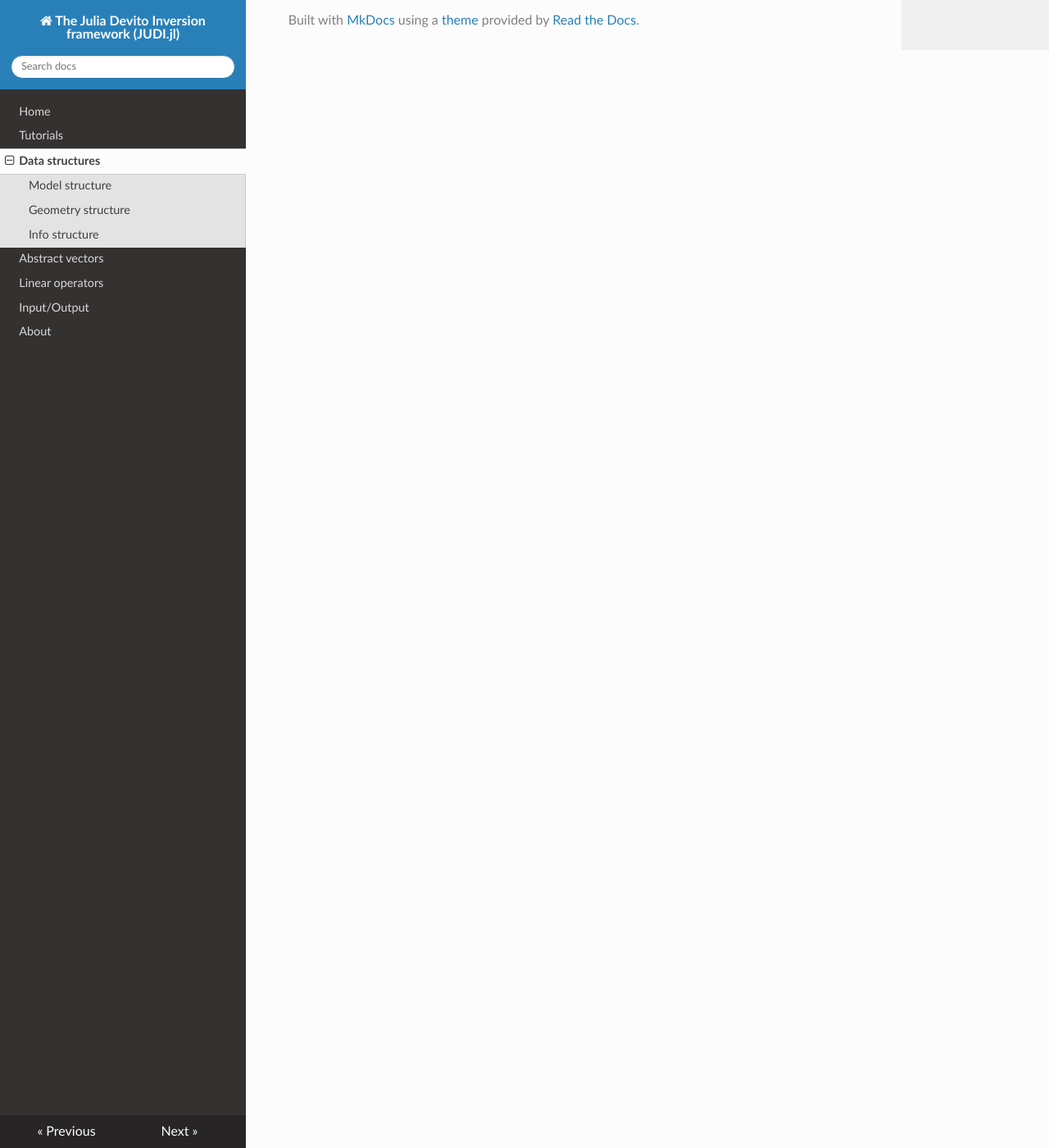
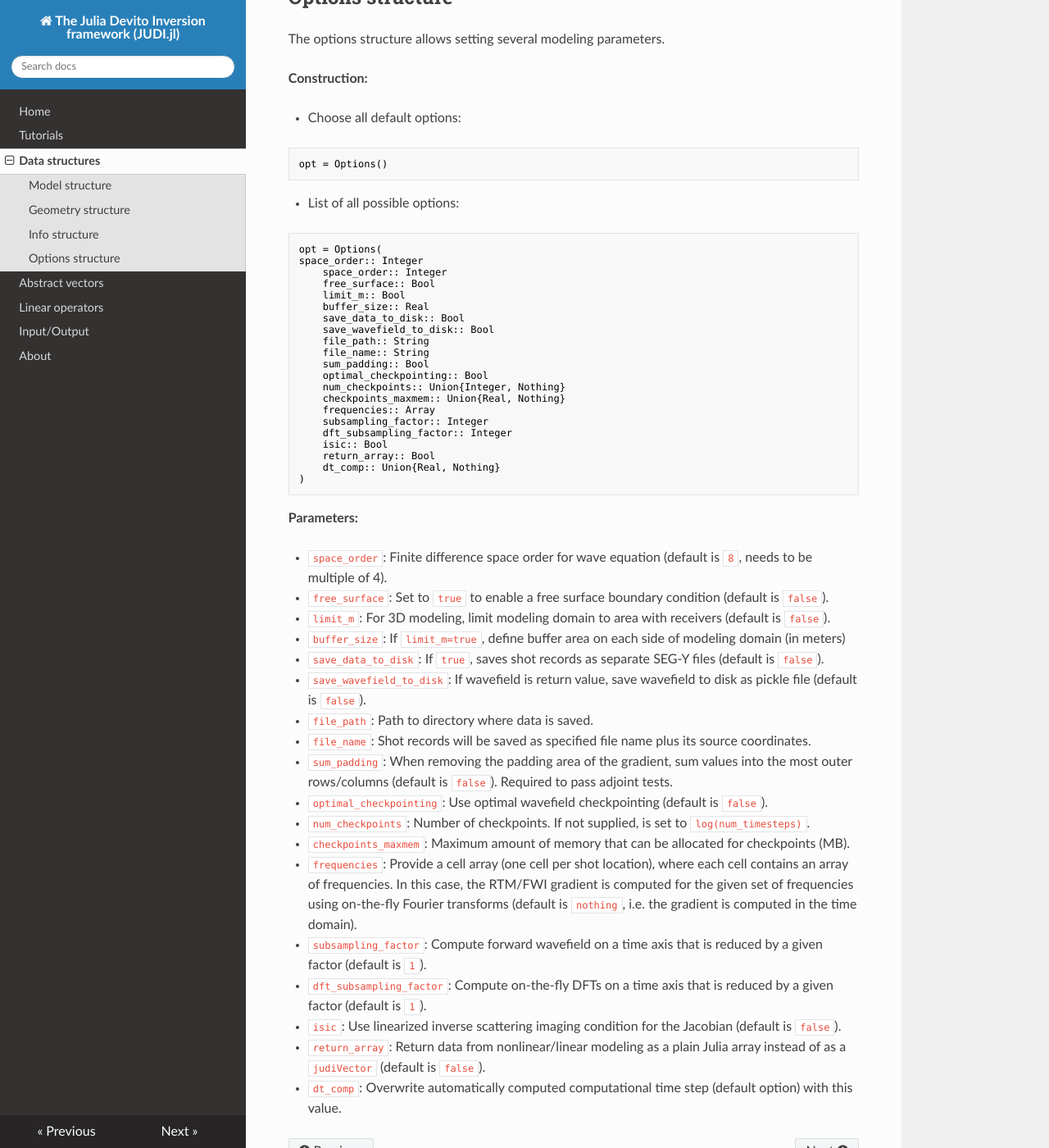
Before and after one commit to slimgroup/JUDI.jl, an MkDocs documentation site: the page built from docs/data_structures.md, in a window 1280 px wide and 1400 px high, scrolled down 2348 px. Shown: the whole window at 82% size. Built offline with MkDocs 1.6.1, drawn with Linux system fonts in a browser that asks for light colours; nearby versions of some CDN libraries; some of the changed text lies outside the part shown.

Commit message:
update docs

````diff
--- a/docs/data_structures.md
+++ b/docs/data_structures.md
@@ -88,6 +88,8 @@ geometry.xloc[i][j]
 
 The info structure contains some basic dimensionality information that needs to be available to any type of linear operator:
 
+**Construction:**
+
 ```julia
 info = Info(n, nsrc, nt)
 ```
@@ -107,3 +109,80 @@ nt = get_computational_nt(src_geometry, rec_geometry, model)
 ```
 
 where `src_geometry` is a `Geometry` object with the source geometry, `rec_geometry` is a `Geometry` object with the receiver geometry and `model` is a `Model` structure.
+
+
+## Options structure
+
+The options structure allows setting several modeling parameters.
+
+**Construction:**
+
+ * Choose all default options:
+
+```julia
+opt = Options()
+```
+
+ * List of all possible options:
+
+```julia
+opt = Options(
+space_order:: Integer
+    space_order:: Integer
+    free_surface:: Bool
+    limit_m:: Bool
+    buffer_size:: Real
+    save_data_to_disk:: Bool
+    save_wavefield_to_disk:: Bool
+    file_path:: String
+    file_name:: String
+    sum_padding:: Bool
+    optimal_checkpointing:: Bool
+    num_checkpoints:: Union{Integer, Nothing}
+    checkpoints_maxmem:: Union{Real, Nothing}
+    frequencies:: Array
+    subsampling_factor:: Integer
+    dft_subsampling_factor:: Integer
+    isic:: Bool
+    return_array:: Bool
+    dt_comp:: Union{Real, Nothing}
+)
+```
+
+**Parameters:**
+
+ * `space_order`: Finite difference space order for wave equation (default is `8`, needs to be multiple of 4).
+
+ * `free_surface`: Set to `true` to enable a free surface boundary condition (default is `false`).
+
+ * `limit_m`: For 3D modeling, limit modeling domain to area with receivers (default is `false`).
+
+ * `buffer_size`: If `limit_m=true`, define buffer area on each side of modeling domain (in meters)
+
+ * `save_data_to_disk`: If `true`, saves shot records as separate SEG-Y files (default is `false`).
+
+ * `save_wavefield_to_disk`: If wavefield is return value, save wavefield to disk as pickle file (default is `false`).
+
+ * `file_path`: Path to directory where data is saved.
+
+ * `file_name`: Shot records will be saved as specified file name plus its source coordinates.
+
+ * `sum_padding`: When removing the padding area of the gradient, sum values into the most outer rows/columns (default is `false`). Required to pass adjoint tests.
+
+ * `optimal_checkpointing`: Use optimal wavefield checkpointing (default is `false`).
+
+ * `num_checkpoints`: Number of checkpoints. If not supplied, is set to `log(num_timesteps)`.
+
+ * `checkpoints_maxmem`: Maximum amount of memory that can be allocated for checkpoints (MB).
+
+ * `frequencies`: Provide a cell array (one cell per shot location), where each cell contains an array of frequencies. In this case, the RTM/FWI gradient is computed for the given set of frequencies using on-the-fly Fourier transforms (default is `nothing`, i.e. the gradient is computed in the time domain).
+
+ * `subsampling_factor`: Compute forward wavefield on a time axis that is reduced by a given factor (default is `1`).
+
+ * `dft_subsampling_factor`: Compute on-the-fly DFTs on a time axis that is reduced by a given factor (default is `1`).
+
+ * `isic`: Use linearized inverse scattering imaging condition for the Jacobian (default is `false`).
+
+ * `return_array`: Return data from nonlinear/linear modeling as a plain Julia array instead of as a `judiVector` (default is `false`).
+
+ * `dt_comp`: Overwrite automatically computed computational time step (default option) with this value.
--- a/mkdocs.yml
+++ b/mkdocs.yml
@@ -1,7 +1,7 @@
 site_name: The Julia Devito Inversion framework (JUDI.jl)
 nav:
     - Home: index.md
-    - Tutorials: how_to.md
+    - Tutorials: tutorials.md
     - Data structures: data_structures.md
     - Abstract vectors: abstract_vectors.md
     - Linear operators: linear_operators.md
````
Also changed, not shown: docs/abstract_vectors.md (+2 -2 lines), docs/index.md (+3 -4 lines), docs/linear_operators.md (+6 -1 lines), docs/tutorials.md (renamed from docs/how_to.md, +4 -0 lines).
